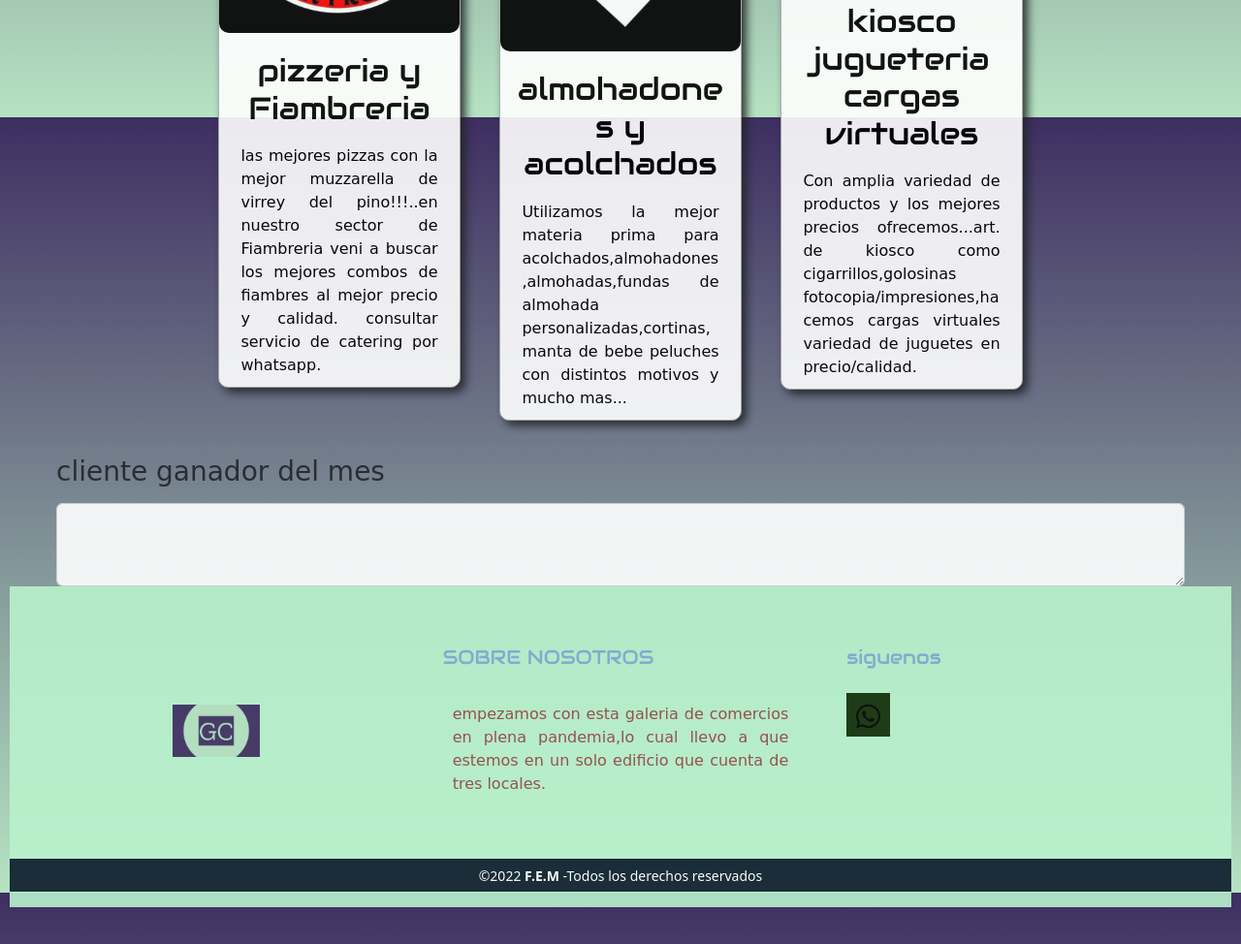
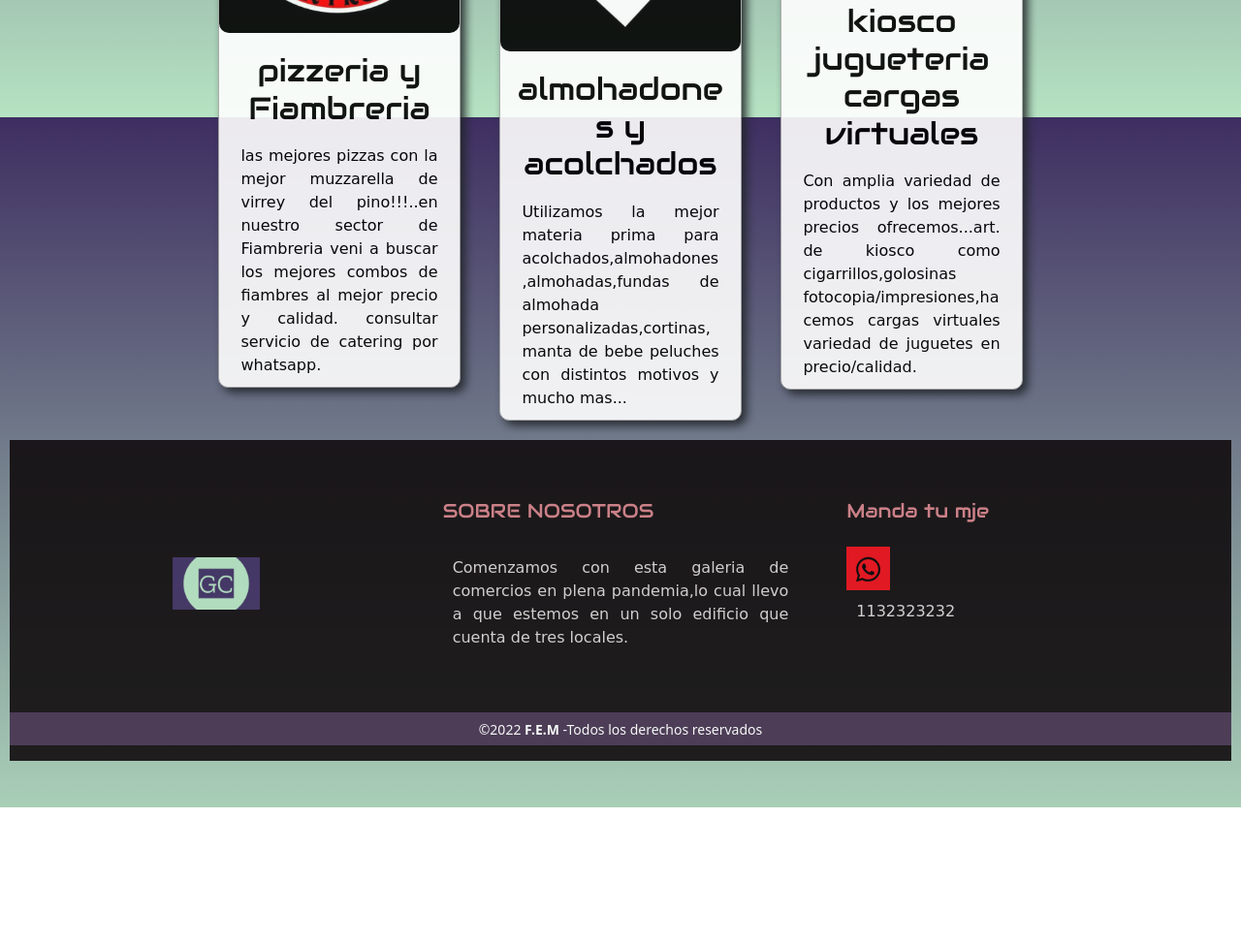
Before and after one commit to fabianmena/lo-de-claudio, a website: page index.html in a window 1280 px wide. Shown: the part 679-1653 px from the top of the page at 97% size. After the commit the page ends 1512 px from the top, so only its background shows below. Drawn offline with nearby package versions, Linux system fonts and the light colour scheme.

Commit message:
probando paleta de colores

```diff
--- a/_footer.scss
+++ b/_footer.scss
@@ -18,7 +18,7 @@ footer{
 
 .pie-pagina{
     width: 100%;
-    background-color: #b9f2cd;
+    background-color: #110c0e;
 
 }
 .pie-pagina .grupo-1{
@@ -41,12 +41,12 @@ footer{
     width: 90px;
 }
 .pie-pagina .grupo-1 .box h2{
-    color: rgb(128, 173, 212);
+    color: rgb(212, 128, 134);
     margin-bottom: 25px;
     font-size: 20px;
 }
 .pie-pagina .grupo-1 .box p {
-    color: rgb(150, 70, 70);
+    color: rgb(217, 212, 212);
     margin-bottom: 10px;
 
 }
@@ -57,16 +57,16 @@ footer{
     line-height: 45px;
     color: rgb(228, 236, 228);
     margin-right: 10px;
-    background-color: rgb(17, 47, 7);
+    background-color: rgb(235, 12, 23);
     text-align: center;
     transition: all 300ms ease;
 }
 .pie-pagina .grupo-1 .red-social a:hover{
-    color: aqua;
+    color: rgb(44, 11, 235);
 
 }
 .pie-pagina .grupo-2{
-    background-color: #0a1a2a;
+    background-color: #45304e;
     padding: 5px 10px;
     text-align: center;
     color: white;
--- a/_mediaqueries.scss
+++ b/_mediaqueries.scss
@@ -100,7 +100,7 @@
             }
         }
 
-         /* responsive productos zf y comida rapida html */
+         /* responsive productos zf  */
 
         .zf__container{
             margin: 10px;
@@ -123,3 +123,13 @@
             justify-items: center;
             align-items: center;
         }
+/* responsive comida rapida -rotiseria */
+@media  (min-width: 320px)  and (max-width: 575px){
+.img__grid {
+    display: grid;
+    grid-template-columns:   1fr;
+    grid-gap: 10px;
+    grid-auto-rows: minmax(100px, auto);
+
+}
+        }
--- a/index.html
+++ b/index.html
@@ -50,17 +50,17 @@
     <main>
             <section>
                     <h1> Galeria de Comercios</h1>
-                     <!--<ul class="i">
+                    <!--<ul class="i">
                         <li class="i__tems"><h3>rapida Atencion </h3></li>
                         <li class="i__tems"><h3>Calidad de los productos</h3></li>
                         <li class="i__tems"><h3>Sorteos mensuales para clientes</h3></li>
                     </ul>
+            </section> -->
 
 
 
-                </section> -->
-
-        <!-- <section>
+                <!--
+        <section>
             <div id="carouselExampleControls" class="carousel slide" data-bs-ride="carousel">
                 <div class="carousel-inner">
                     <div class="carousel-item active">
@@ -82,7 +82,7 @@
                         <span class="visually-hidden">Next</span>
                     </button>
                 </div>
-        </section>   -->
+        </section>    -->
         <section>
             <p class="parrafo">
                 <h2 class="parrafo__historia">Somos un grupo de comerciantes asociados que llegamos para traerte todo lo que estabas buscando. En nuestras secciones vas a poder encontrar todos nuestros productos. Conocenos!
@@ -123,11 +123,7 @@
                             </div>
                     </article>
             </section>
-                <!-- formulario de bootstrap -->
-        <div class="mx-5 mt-3">
-                <label for="exampleFormControlTextarea1" class="form-label"><h3>cliente ganador del mes</h3></label>
-                <textarea class="form-control" id="exampleFormControlTextarea1" rows="3"></textarea>
-        </div>
+
     </main>
     <footer class="pie-pagina">
         <div class="grupo-1">
@@ -138,13 +134,14 @@
             </div>
             <div class="box">
                 <h2>SOBRE NOSOTROS</h2>
-                <P>empezamos con esta galeria de comercios en plena pandemia,lo cual llevo a que estemos en un solo edificio que cuenta de tres locales. </P>
+                <P>Comenzamos con esta galeria de comercios en plena pandemia,lo cual llevo a que estemos en un solo edificio que cuenta de tres locales. </P>
 
             </div>
             <div class="box">
-                <h2>siguenos</h2>
+                <h2>Manda tu mje</h2>
                 <div class="red-social">
                     <a href="htpps://whatsapp.com"><img class="redes" src="../resourses/whatsapp-brands.svg" alt=""></a>
+                    <p>1132323232</p>
                 </div>
             </div>
         </div>
```
Also changed, not shown: css/estyle.css.
